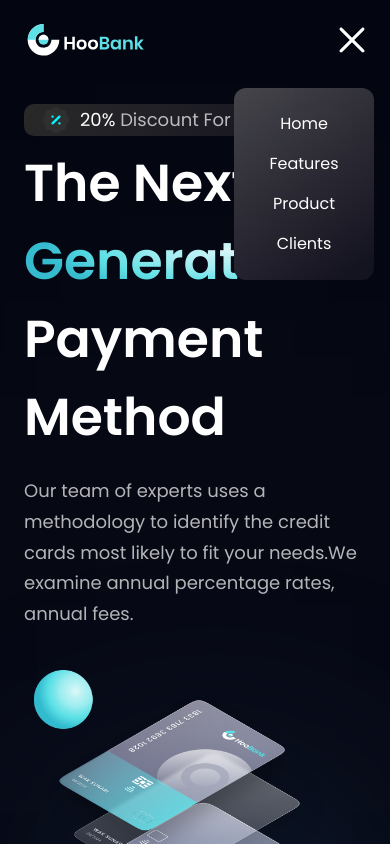
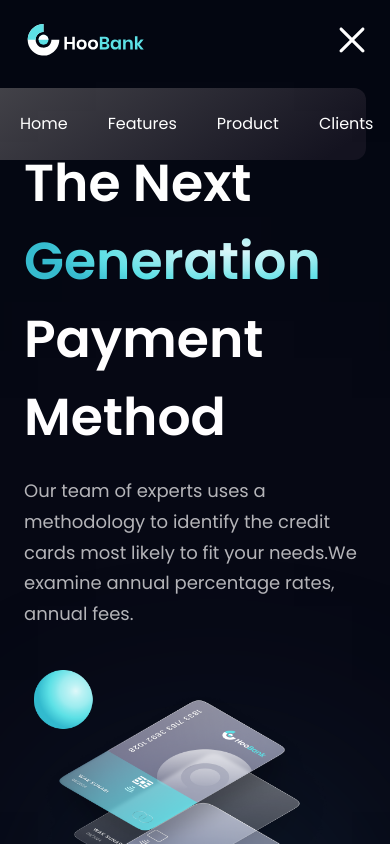
Before and after one commit to PranitPatil03/Modern_Bank_Website, a React (Vite) app: page / in a window 390 px wide. Both pictures are taken after a click on the picture 352 px from the left and 40 px from the top of the page. Shown: the top 844 px of the page. Built offline with nearby package versions, Linux system fonts and the light colour scheme.

Commit message:
Updated Navbar in Mobile view

```diff
--- a/src/components/Navbar.jsx
+++ b/src/components/Navbar.jsx
@@ -21,7 +21,7 @@ const Navbar = () => {
         ))}
       </ul>
 
-      <div className="sm:hidden flex flex-1 justify-end items-center">
+      <div className="sm:hidden flex list-none flex-row justify-end items-center flex-2">
         <img
           src={toggle ? close : menu}
           alt="menu"
@@ -31,17 +31,22 @@ const Navbar = () => {
         <div
           className={`${
             toggle ? "flex" : "hidden"
-          } p-6 bg-black-gradient absolute top-20 right-0 mx-4 my-2 min-w-[140px] rounded-xl sidebar`}
+          } p-6 bg-black-gradient absolute top-20 right-0 mx-6 my-2 w-full rounded-xl sidebar`}
         >
-          <ul className="list-none flex flex-col justify-end items-center flex-1">
+          <ul className="list-none flex flex-rowe justify-end items-center flex-1">
             {navLinks.map((nav, index) => (
               <li
                 key={nav.id}
                 className={`font-poppins font-normal cursor-pointer text-[16px] text-white ${
-                  index === navLinks.length - 1 ? "mr-0" : "mb-4"
+                  index === navLinks.length - 1 ? "mb-0" : "mr-0"
                 }`}
               >
-                <a href={`#${nav.id}`}>{nav.title}</a>
+                <a
+                  className="p-5"
+                  href={`#${nav.id}`}
+                >
+                  {nav.title}
+                </a>
               </li>
             ))}
           </ul>
```
